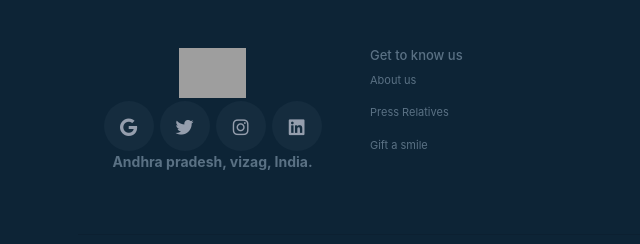
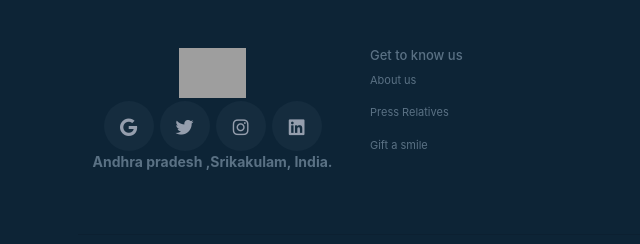
Before and after one commit to PraveenKumarChinthapalli/E-commerce-Website, a plain HTML site: page EcommerceWebsiteFooterSection.html in a window 1280 px wide. Shown: the top 244 px of the page, 0-640 px from the left. Drawn offline with nearby package versions, Linux system fonts and the light colour scheme; grey boxes are pictures that could not be loaded; a web font is replaced by a local one.

Commit message:
location

```diff
--- a/EcommerceWebsiteFooterSection.html
+++ b/EcommerceWebsiteFooterSection.html
@@ -31,7 +31,7 @@
                         </div>
                     </div>
                     <div>
-                        <h1 class="bottom-heading">Andhra pradesh, vizag, India.</h1>
+                        <h1 class="bottom-heading"> Andhra pradesh ,Srikakulam, India.</h1>
                     </div>
                 </div>
                 <div class="col-6 col-md-6 col-lg-3 mb-2 order-2">
```
